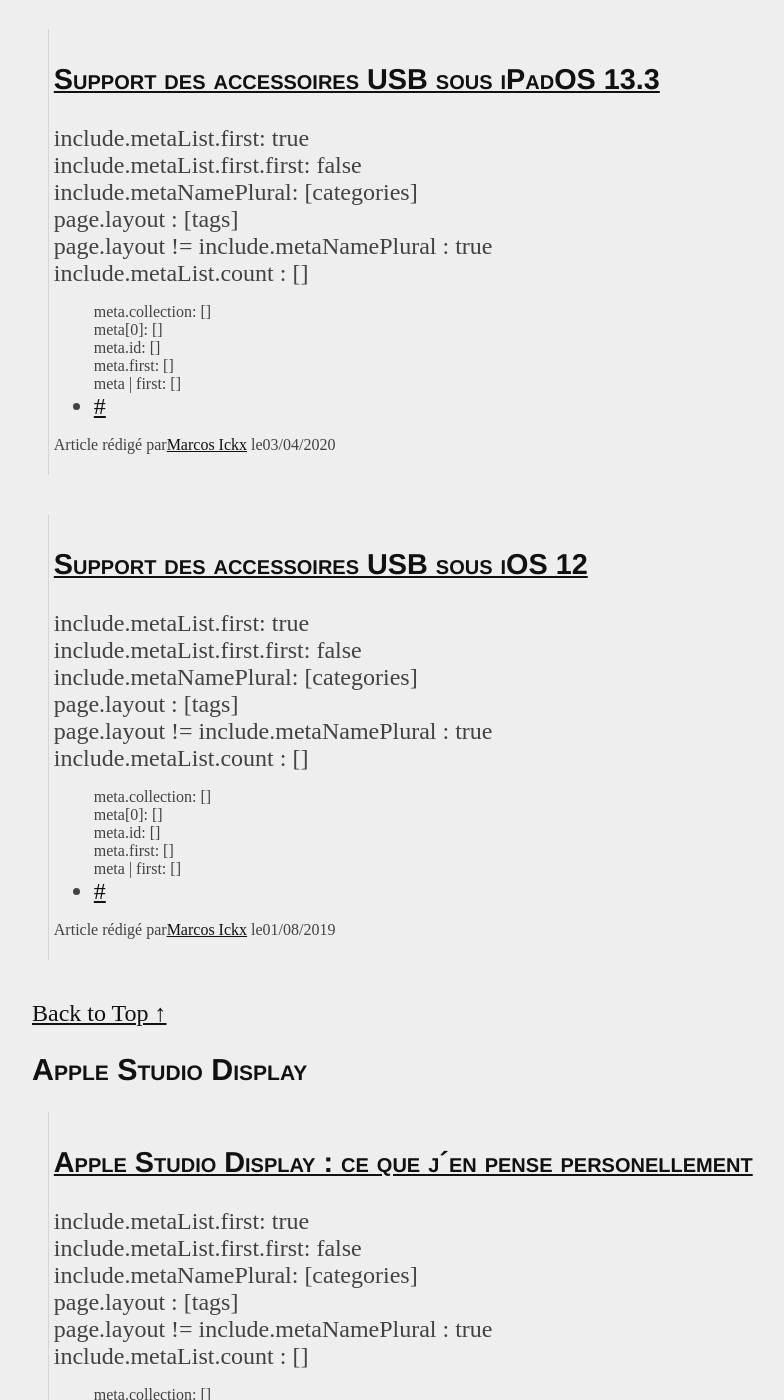
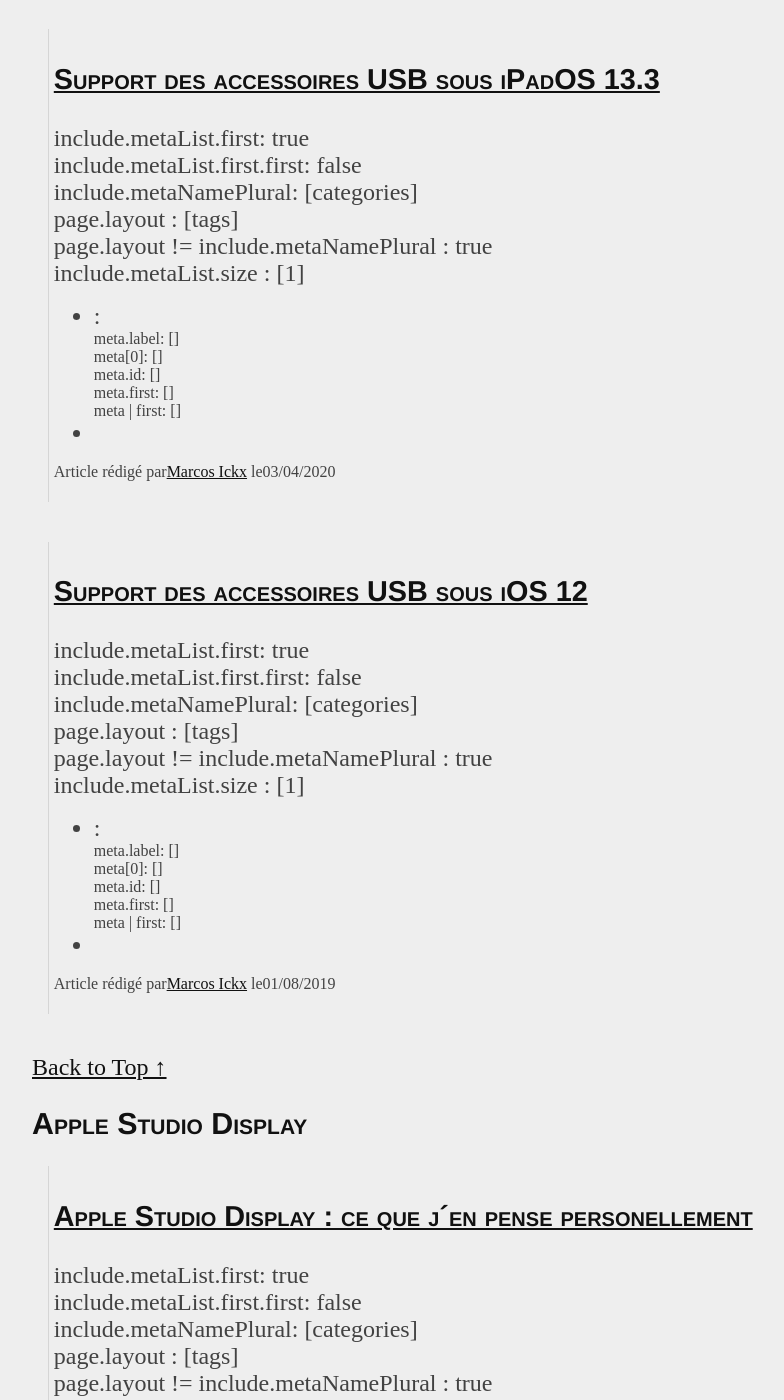
Before and after one commit to MarcosIckx/PreviewMarcosxNet, a Jekyll site: the page built from _pages/tags.md, in a window 1280 px wide and 1400 px high, scrolled down 698 px. Shown: the whole window, without its empty margins (32-816 px from the left). Built offline with Jekyll 4.4.1, drawn with Linux system fonts in a browser that asks for light colours; some of the changed text lies outside the part shown.

Commit message:
Update meta.html

```diff
--- a/_includes/meta.html
+++ b/_includes/meta.html
@@ -16,20 +16,26 @@
   {%- else -%}
     page.layout != include.metaNamePlural : false<br/>
   {%- endif -%}
-  include.metaList.count : [{{include.metaList.count}}]<br/>
+  include.metaList.size : [{{include.metaList.size}}]<br/>
 {%- endif -%}
 {%- if include.metaList -%}{%- if page.layout != include.metaNamePlural -%}
   <ul class="meta">
+    {%- if include.metaList.size>1 -%}
+    <li>{{include.metaNamePlural | default: include.metaNameSingle | append: "s" }} :</li>
+    {%- else -%}
+    <li>{{include.metaNameSingle  }} :</li>
+    {%- endif -%}
+
   {%- for meta in include.metaList -%}
     {%- if include.debug -%}
-      meta.collection: [{{ meta.collection }}]<br/>
+      meta.label: [{{ meta.label }}]<br/>
       meta[0]: [{{ meta[0] }}]<br/>
       meta.id: [{{ meta.id }}]<br/>
       meta.first: [{{ meta.first }}]<br/>
       meta | first: [{{ meta |first }}]<br/>
     {%- endif -%}
     {%- assign metaName = meta[0] -%}
-  <li><a href="/{{include.metaNamePlural}}/#{{ metaName | slugify | downcase }}">#{{ metaName }}</a></li>
+  <li><a href="/{{include.metaNamePlural}}/#{{ metaName | slugify | downcase }}">{{ metaName }}</a></li>
   {%- endfor -%}
   </ul>
   {%- endif -%}{%- endif -%}
```
